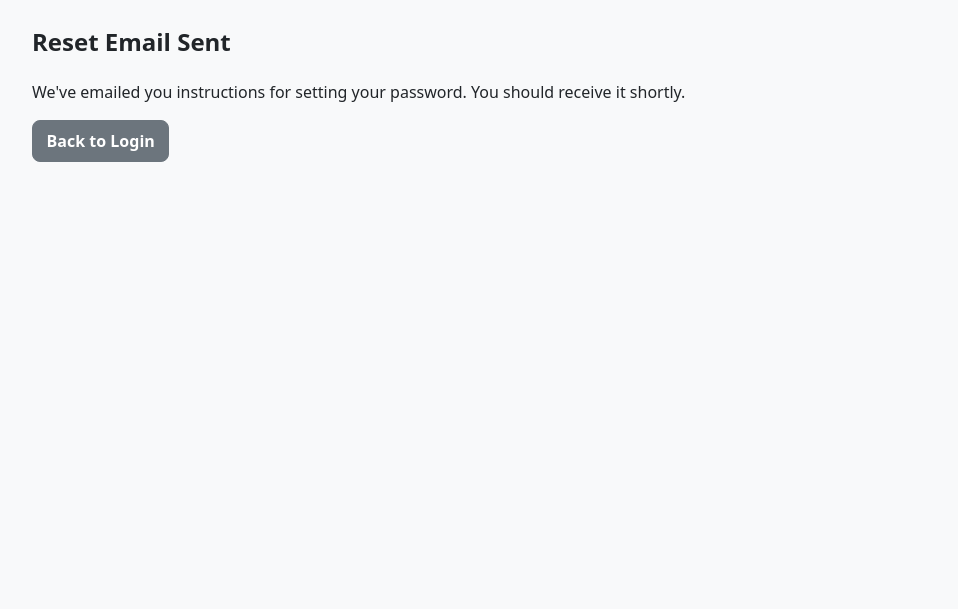
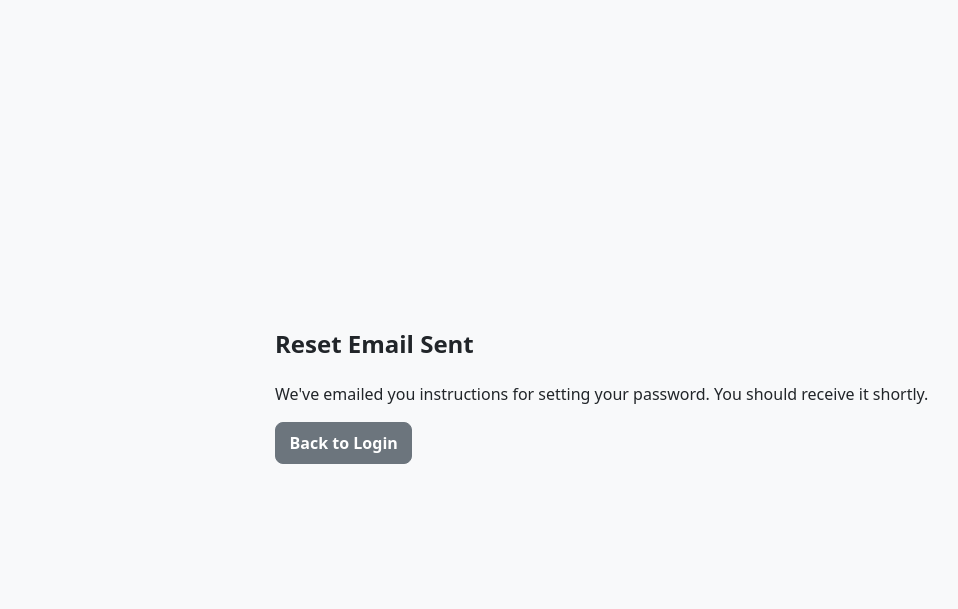
Before and after one commit to Mohammad-Malaabeh/InsightHub, a Django app: page /password_reset_done/ in a window 1280 px wide. Shown: the part 75-684 px from the top of the page, without its empty margins (0-958 px from the left). Run offline with Django 5.2, Linux system fonts and the light colour scheme.

Commit message:
fix styles

```diff
--- a/core/templates/core/password_reset.html
+++ b/core/templates/core/password_reset.html
@@ -1,6 +1,8 @@
 {% extends 'core/base.html' %}
 {% block content %}
-<div class="container mt-4">
+  <div class="form-wrapper">
+    <div class="form-card">
+      <div class="card-body">
         <h2>Password Reset</h2>
         <p>Enter your email address and we'll send you a link to reset your password.</p>
         <form method="post">
@@ -9,4 +11,6 @@
           <button type="submit" class="btn btn-primary">Send Reset Email</button>
         </form>
       </div>
+    </div>
+  </div>
 {% endblock %}
--- a/core/templates/core/password_reset_done.html
+++ b/core/templates/core/password_reset_done.html
@@ -1,8 +1,12 @@
 {% extends 'core/base.html' %}
 {% block content %}
-<div class="container mt-4">
-  <h2>Reset Email Sent</h2>
-  <p>We've emailed you instructions for setting your password. You should receive it shortly.</p>
-  <a href="{% url 'login' %}" class="btn btn-secondary">Back to Login</a>
-</div>
-{% endblock %}
+  <div class="form-wrapper">
+    <div class="form-card">
+      <div class="card-body">
+        <h2>Reset Email Sent</h2>
+        <p>We've emailed you instructions for setting your password. You should receive it shortly.</p>
+        <a href="{% url 'login' %}" class="btn btn-secondary">Back to Login</a>
+      </div>
+    </div>
+  </div>
+  {% endblock %}
--- a/core/templates/core/post_confirm_delete.html
+++ b/core/templates/core/post_confirm_delete.html
@@ -1,7 +1,8 @@
 {% extends 'core/base.html' %}
 {% block content %}
-<div class="col-md-5 mx-auto">
-  <div class="card shadow-sm p-4 text-center">
+  <div class="form-wrapper">
+    <div class="form-card">
+      <div class="card-body">
         <h4>Delete Post</h4>
         <p>Are you sure you want to delete "<strong>{{ post.title }}</strong>"?</p>
         <form method="POST">
@@ -11,4 +12,5 @@
         </form>
       </div>
     </div>
+  </div>
 {% endblock %}
--- a/core/templates/core/project_confirm_delete.html
+++ b/core/templates/core/project_confirm_delete.html
@@ -1,7 +1,8 @@
 {% extends 'core/base.html' %}
 {% block content %}
-<div class="col-md-5 mx-auto">
-  <div class="card shadow-sm p-4 text-center">
+  <div class="form-wrapper">
+    <div class="form-card">
+      <div class="card-body">
         <h4>Delete Project</h4>
         <p>Are you sure you want to delete "<strong>{{ project.name }}</strong>"?</p>
         <form method="POST">
@@ -11,4 +12,5 @@
         </form>
       </div>
     </div>
+  </div>
 {% endblock %}
--- a/core/templates/core/task_list.html
+++ b/core/templates/core/task_list.html
@@ -10,7 +10,7 @@
 
   {% for task in tasks %}
   <li class="list-group-item d-flex justify-content-between align-items-center">
-    <div class="d-flex flex-column">
+    <div class="d-flex flex-column align-items-center">
       <div>
         <span class="fw-semibold">{{ task.title }}</span>
         {% if task.completed %}
```
Also changed, not shown: core/templates/core/password_reset_complete.html (+8 -4 lines), core/templates/core/password_reset_confirm.html (+5 -2 lines). Lines whose indentation alone changed are shown as unchanged.
